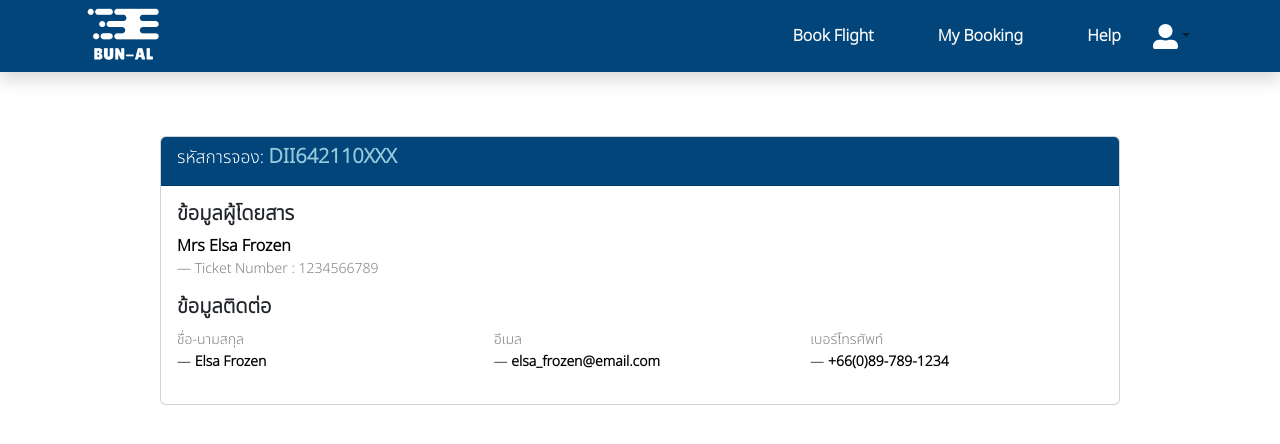
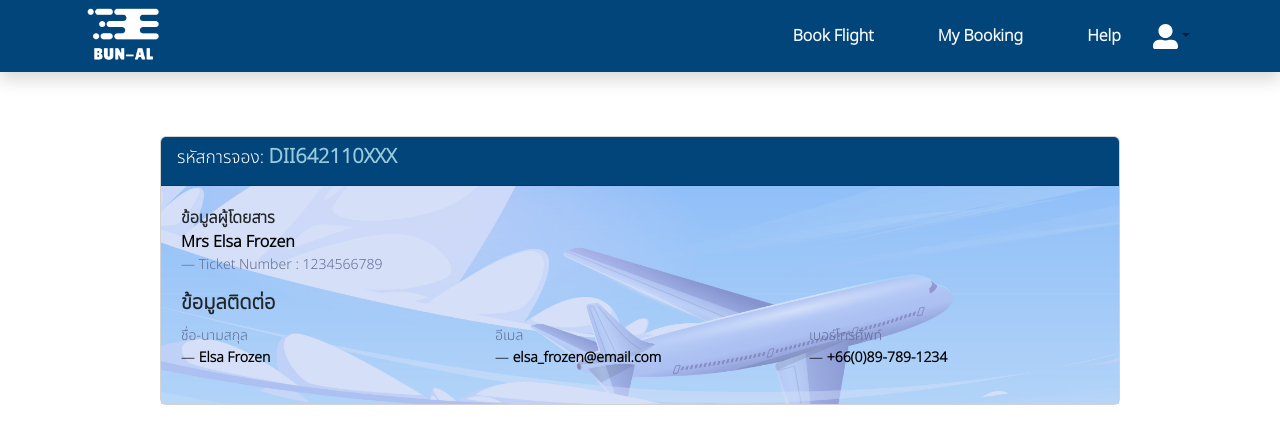
Before and after one commit to B-MNSN/dii-front-end-project, a React (Create React App) app: page / in a window 1280 px wide. Shown: the top 444 px of the page. Built offline with nearby package versions, Linux system fonts and the light colour scheme.

Commit message:
add bg ticket

```diff
--- /dev/null
+++ b/src/components/MeBooking.jsx
@@ -0,0 +1,33 @@
+import React from "react";
+
+const ShowMyTicket = () => {
+  return (
+    <>
+    <div class="card mb-3" style="max-width: ;">
+      <div class="row no-gutters">
+        <div class="col-md-4">
+            <h5 class="card-title">AL</h5>
+            <p class="card-text">
+                NAME:
+            </p>
+        </div>
+        <div class="col-md-8">
+          <div class="card-body">
+            <h5 class="card-title">Card title</h5>
+            <p class="card-text">
+              This is a wider card with supporting text below as a natural
+              lead-in to additional content. This content is a little bit
+              longer.
+            </p>
+            <p class="card-text">
+              <small class="text-muted">Last updated 3 mins ago</small>
+            </p>
+          </div>
+        </div>
+      </div>
+    </div>
+    </>
+  );
+};
+
+export default ShowMyTicket;
--- a/src/components/MyBooking.jsx
+++ b/src/components/MyBooking.jsx
@@ -1,6 +1,7 @@
 import React from "react";
+import { CardImg } from "react-bootstrap";
 import Card from "react-bootstrap/Card";
-
+import background from "../bgAirplane.jpg"
 const MyBooking = () => {
   return (
     <>
@@ -21,15 +22,15 @@ const MyBooking = () => {
             </div>
           </div>
         </Card.Header>
-        <Card.Body>
-          <Card.Title>
+        <Card.Body class="img-bg" >
+          <Card.Title class="">
             <strong>ข้อมูลผู้โดยสาร</strong>{" "}
           </Card.Title>
           <Card.Text>
             <p class="mb-3" style={{ color: "black" }}>
               <strong>Mrs Elsa Frozen</strong>{" "}
             </p>
-            <footer class="blockquote-footer" style={{ color: "gray" }}>
+            <footer class="blockquote-footer" style={{ color: "#5F6F94" }}>
               Ticket Number : 1234566789
             </footer>
           </Card.Text>
@@ -39,10 +40,10 @@ const MyBooking = () => {
             </h5>
           </Card.Title>
           <Card.Text>
-            <div class="container-footer">
+            <div class="container-footer" >
               <div class="row align-items-end">
                 <div class="col order-first">
-                  <p class="mb-3" style={{ color: "gray" }}>
+                  <p class="mb-3" style={{ color: "#5F6F94" }}>
                     <small>ชื่อ-นามสกุล</small>{" "}
                     </p>
                   <footer class="blockquote-footer" style={{ color: "black" }}>
@@ -50,7 +51,7 @@ const MyBooking = () => {
                   </footer>
                 </div>
                 <div class="col">
-                  <p class="mb-3" style={{ color: "gray" }}>
+                  <p class="mb-3" style={{ color: "#5F6F94" }}>
                     <small>อีเมล</small>{" "}
                   </p>
                   <footer class="blockquote-footer" style={{ color: "black" }}>
@@ -58,7 +59,7 @@ const MyBooking = () => {
                   </footer>
                 </div>
                 <div class="col order-last">
-                  <p class="mb-3" style={{ color: "gray" }}>
+                  <p class="mb-3" style={{ color: "#5F6F94" }}>
                     <small>เบอร์โทรศัพท์</small>
                   </p>
                   <footer class="blockquote-footer" style={{ color: "black" }}>
--- a/src/index.css
+++ b/src/index.css
@@ -146,3 +146,9 @@ main {
 }
 
 /* MyBooking */
+.img-bg {
+    padding: 20px;
+    background-image: url("./bgAirplane.jpg");
+    background-repeat: no-repeat;
+    background-size: 100%;
+}
```
Also changed, not shown: src/App.js (+8 -14 lines), src/bgAirplane.jpg (added).
